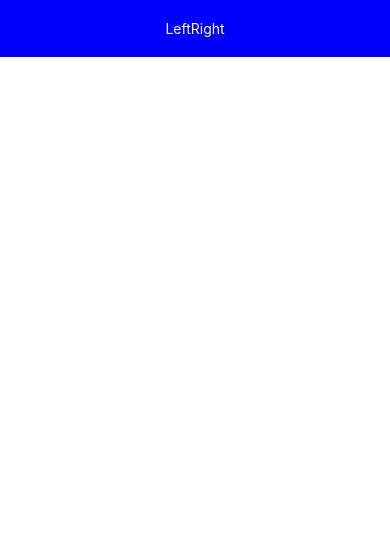
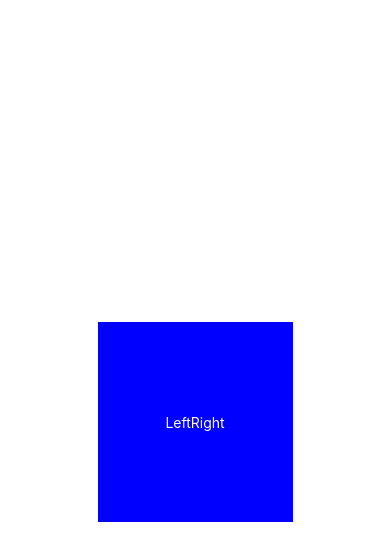
Before and after one commit to srdevaraj/Training-1, a React Native app: screen / in a window 390 px wide. Shown: the top 560 px of the page. Built offline with nearby package versions, Linux system fonts and the light colour scheme.

Commit message:
flex class learning in RN

```diff
--- a/App.js
+++ b/App.js
@@ -3,21 +3,30 @@ import { Button, StyleSheet, Text, TextInput, View ,Pressable} from 'react-nativ
 
 export default function App() {
   return (
-      <View style={styles.v2}>
+      <View style={styles.contianer}>
       <StatusBar style="auto"/>
-        <Text style={{color:'white'}}>Left</Text>
-        <Text style={{color:'white'}}>Right</Text>
+        <View style={styles.v2}>
+          <Text style={{color:'white'}}>Left</Text>
+          <Text style={{color:'white'}}>Right</Text>
+        </View>
       </View>
   );
 }
 
 const styles = StyleSheet.create({
+  contianer: {
+    flex: 1,
+    backgroundColor: '#fff',
+    justifyContent: 'center',
+    alignItems: 'center',
+  },
   v2:{
     flexDirection:'row',
-    width:'100%',
-    padding:20,
     backgroundColor:'blue',
+    padding: 20,
+    width: '50%',
+    height: 200,
+    alignItems: 'center',
     justifyContent:'center',
-    alignItems:'center',
   }
 });
```
